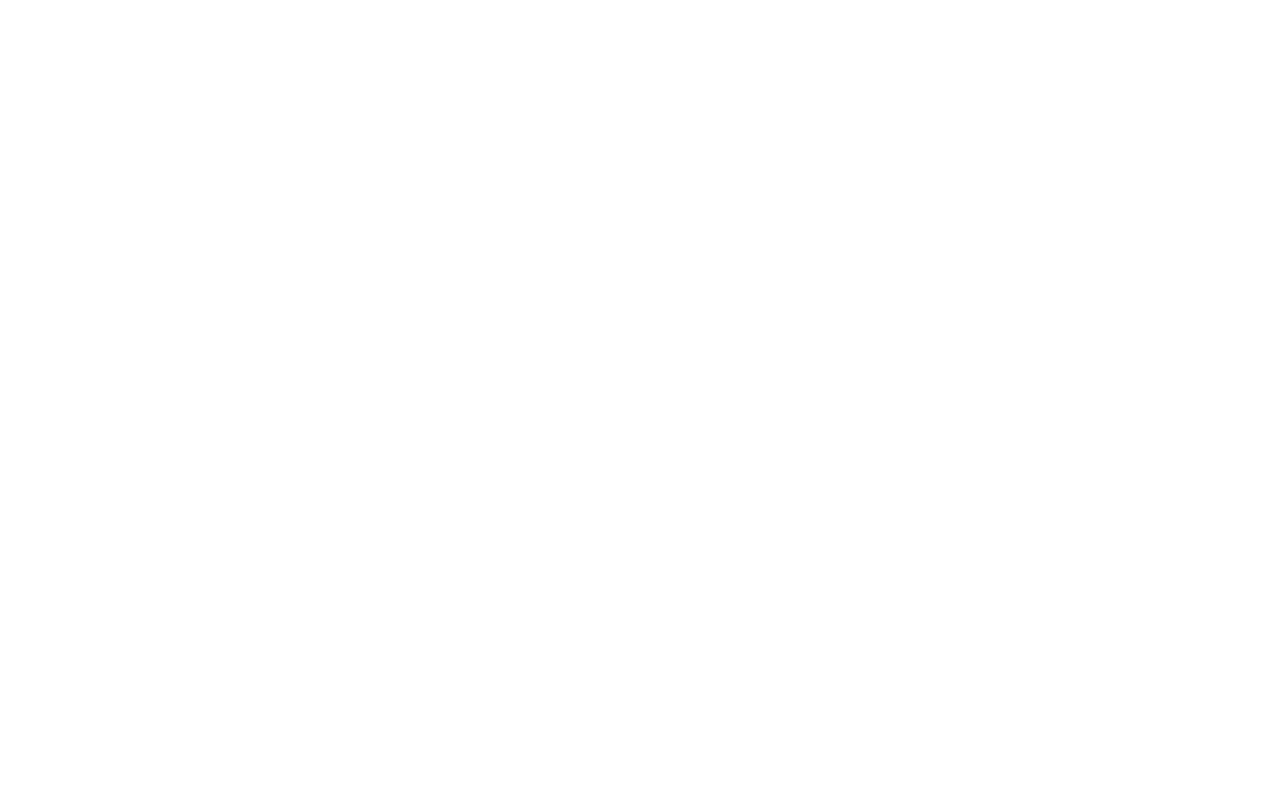
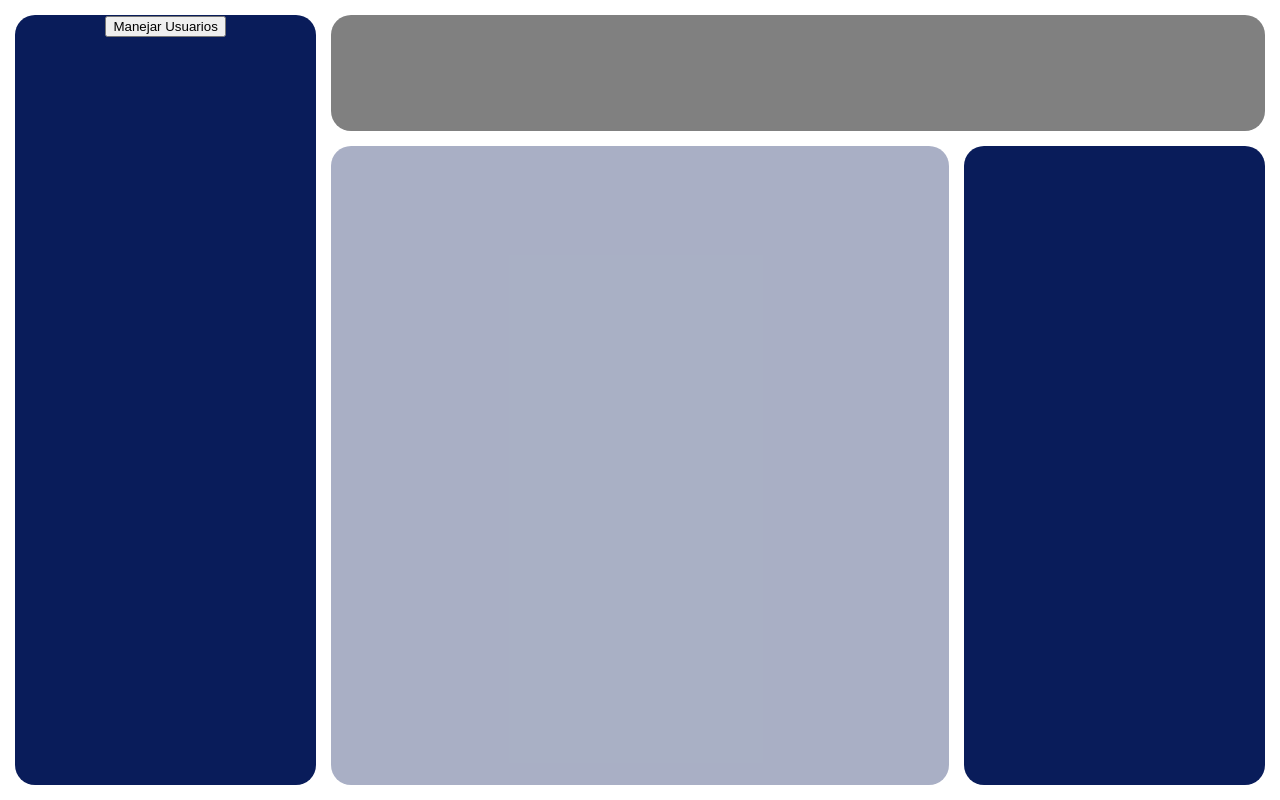
Before and after one commit to MartinezJ10/Frontend_PROSENE, a Vue app: page /landingAdmin in a window 1280 px wide. Before the commit this address had no page. Built offline with nearby package versions, Linux system fonts and the light colour scheme.

Commit message:
Started templating of admin page and forms to create users

```diff
--- a/src/router/index.js
+++ b/src/router/index.js
@@ -1,9 +1,13 @@
 import { createRouter, createWebHistory } from 'vue-router';
 import LoginView from '../views/LoginView.vue';
+import LandingAdmin from '../views/LandingAdmin.vue';
+import ManageUsers from '../views/ManageUsers.vue';
 
 const routes = [
   { path: '/', redirect: '/login' }, // Redirect to login page
   { path: '/login', component: LoginView },
+  { path: '/landingAdmin', component: LandingAdmin},
+  { path: '/manageUsers', component: ManageUsers},
 ];
 
 const router = createRouter({
--- a/src/style.css
+++ b/src/style.css
@@ -8,6 +8,7 @@
 
   --main-yellow: #FFCC00;
   --main-blue: #091C5A;
+  --accent-blue: rgba(9, 28, 90, 0.35);
   --obscure: #000000;
 
 }
--- /dev/null
+++ b/src/views/LandingAdmin.vue
@@ -0,0 +1,71 @@
+<template>
+    <div class="landing">
+        <div class="landing-block nav" >
+            <button @click="router.push('/manageUsers')">
+                Manejar Usuarios
+            </button>
+
+        </div>
+        <div class="landing-block mid"></div>
+        <div class="landing-block notification-bar"></div>
+        <div class="landing-block upper-options"></div>
+    </div>
+</template>
+
+<script>
+import { useRouter } from 'vue-router';
+export default {
+    name: 'LandingAdmin',
+    setup() {
+        const router = useRouter();
+        return {
+            router
+        };
+    }
+};
+</script>
+
+<style scoped>
+.landing{
+    display: grid;
+    grid-template-columns: repeat(4, 1fr);
+    grid-template-rows: repeat(6, 1fr);
+    grid-column-gap: 15px;
+    grid-row-gap: 15px;
+    width: calc(100% - 30px);
+    height: calc(100vh - 30px);
+    margin: 15px;
+
+}
+.landing-block{
+    border-radius: 20px;
+}
+.nav{
+    grid-area: 1 / 1 / 7 / 2;
+    background-color: var(--main-blue);
+}
+.mid{
+    grid-area: 2 / 2 / 7 / 4;
+    background-color: var(--accent-blue);
+}
+.notification-bar{
+    grid-area: 2 / 4 / 7 / 5;
+    background-color: var(--main-blue);
+}
+.upper-options{
+    grid-area: 1 / 2 / 2 / 5;
+    background-color: gray;
+}
+
+@media (max-width: 850px) {
+    .landing {
+        grid-template-columns: 1fr;
+        grid-template-rows: auto;
+    }
+    .landing-block{
+        grid-area: unset;
+    }
+
+}
+
+</style>
--- a/src/views/LoginView.vue
+++ b/src/views/LoginView.vue
@@ -14,6 +14,7 @@
 <script>
 
     import { ref } from "vue";
+    import { useRouter  } from "vue-router";
     import ReusableForm from "../components/ReusableForm.vue";
 
     export default {
@@ -22,6 +23,9 @@
             ReusableForm
         },
         setup() {
+            const router = useRouter();
+
+            //Fields for the login form
             const loginFields = ref([
                 { name: 'email', label: 'Email', type: 'email' },
                 { name: 'password', label: 'Contraseña', type: 'password' }
@@ -30,6 +34,7 @@
             //Handle the form submission
             const handleLoginSubmit = (formData) => {
                 //console.log(formData);
+                router.push("/landingAdmin");
             };
 
             //return everything haha
--- /dev/null
+++ b/src/views/ManageUsers.vue
@@ -0,0 +1,40 @@
+<template>
+<div>
+    CREAR USUARIO
+</div>
+<ReusableForm :fields="createUsersFields" submitButtonText="Crear Usuario" :onSubmit="handleUserCreationSubmit" />
+
+</template>
+
+
+<script>
+import { ref } from 'vue';
+import ReusableForm from "../components/ReusableForm.vue";
+
+export default {
+    name: 'ManageUsers',
+    components: {
+            ReusableForm
+        },
+    setup() {
+        const createUsersFields = ref([
+            { name: 'name', label: 'Nombre', type: 'text' },
+            { name: 'email', label: 'Email', type: 'email' },
+            { name: 'password', label: 'Contraseña', type: 'password' },
+            { name: 'rol', label: 'Rol', type: 'text' }
+        ]);
+
+        const handleUserCreationSubmit = (formData) => {
+            console.log(formData);
+        };
+
+        return {
+            createUsersFields,
+            handleUserCreationSubmit
+        };
+    }
+};
+
+</script>
+
+<style></style>
```
